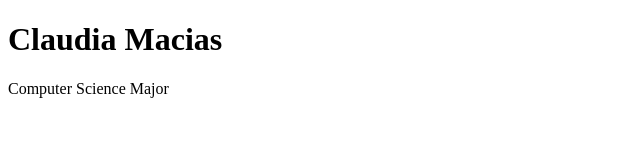
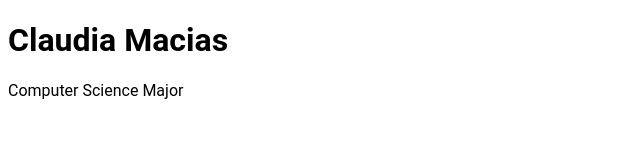
Before and after one commit to sinaimac/sinaimac.github.io, a plain HTML site: page index.html in a window 1280 px wide. Shown: the whole page, without its empty margins (0-640 px from the left). Drawn offline with Linux system fonts and the light colour scheme.

Commit message:
Add CSS styles to index.html
Add CSS styles for body font in the portfolio page.

```diff
--- a/index.html
+++ b/index.html
@@ -3,7 +3,11 @@
 <head>
     <title>My Portfolio</title>
 </head>
-
+    <style>
+        body {
+            font-family: 'Roboto', sans-serif;
+        }
+    </style>
 <body>
     <h1>Claudia Macias</h1>
     <p>Computer Science Major</p>
```
